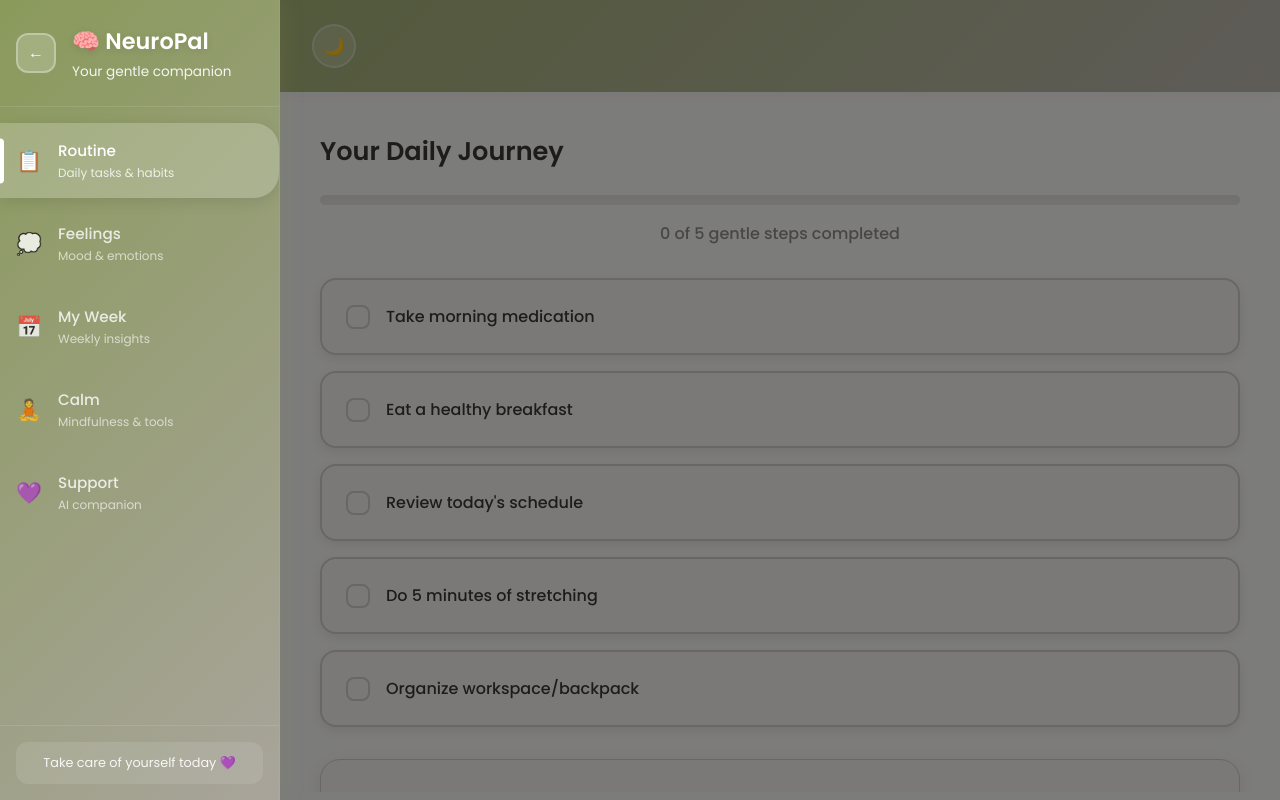
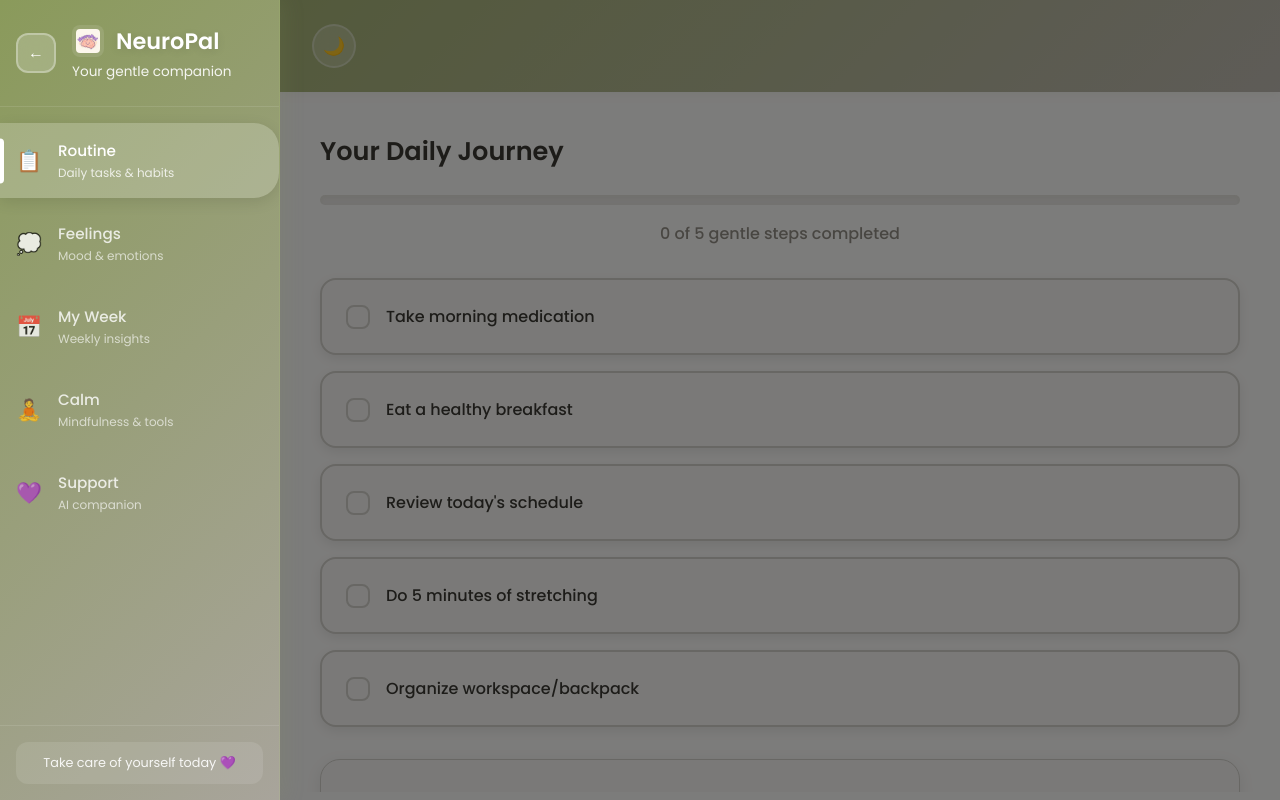
Before and after one commit to FryoPie/Neuro-pal, a React (Vite) app: page / in a window 1280 px wide. Built offline with nearby package versions, Linux system fonts and the light colour scheme.

Commit message:
Fix and implement logo in NeuroPal app

```diff
--- a/src/App.jsx
+++ b/src/App.jsx
@@ -204,7 +204,20 @@ function App() {
           <div className="header-content">
             {isMobile && (
               <div className="mobile-header">
-                <h1>🧠 NeuroPal</h1>
+                <div className="mobile-brand">
+                  <img
+                    src="/src/assets/Neuro-logo.png"
+                    alt="NeuroPal Logo"
+                    className="mobile-logo"
+                    onError={(e) => {
+                      // Fallback to emoji if image fails to load
+                      e.target.style.display = 'none';
+                      e.target.nextElementSibling.style.display = 'inline';
+                    }}
+                  />
+                  <span className="mobile-logo-fallback" style={{ display: 'none' }}>🧠</span>
+                  <h1>NeuroPal</h1>
+                </div>
                 <p>Your gentle companion</p>
               </div>
             )}
--- a/src/components/Sidebar.jsx
+++ b/src/components/Sidebar.jsx
@@ -64,8 +64,37 @@ const Sidebar = ({ activeTab, setActiveTab, isCollapsed, toggleSidebar }) => {
 
           {!isCollapsed && (
             <div className="sidebar-brand">
-              <h1>🧠 NeuroPal</h1>
+              <div className="brand-logo">
+                <img
+                  src="/src/assets/Neuro-logo.png"
+                  alt="NeuroPal Logo"
+                  className="logo-image"
+                  onError={(e) => {
+                    // Fallback to emoji if image fails to load
+                    e.target.style.display = 'none';
+                    e.target.nextElementSibling.style.display = 'block';
+                  }}
+                />
+                <span className="logo-fallback" style={{ display: 'none' }}>🧠</span>
+                <h1>NeuroPal</h1>
+              </div>
               <p>Your gentle companion</p>
+            </div>
+          )}
+
+          {isCollapsed && (
+            <div className="sidebar-brand-collapsed">
+              <img
+                src="/src/assets/Neuro-logo.png"
+                alt="NeuroPal Logo"
+                className="logo-image-small"
+                onError={(e) => {
+                  // Fallback to emoji if image fails to load
+                  e.target.style.display = 'none';
+                  e.target.nextElementSibling.style.display = 'block';
+                }}
+              />
+              <span className="logo-fallback-small" style={{ display: 'none' }}>🧠</span>
             </div>
           )}
         </div>
--- a/src/style.css
+++ b/src/style.css
@@ -1,18 +1,19 @@
 :root {
-  /* Sage and Stone Color Palette */
+  /* Sage Green Color Palette */
   --sage-primary: #8A9A5B;
   --sage-light: #A8B577;
   --sage-lighter: #C4D193;
   --sage-dark: #6B7A44;
   --sage-darker: #4C5530;
 
+  /* Stone Gray Color Palette */
   --stone-primary: #928E85;
   --stone-light: #A8A49B;
   --stone-lighter: #BEB9B1;
   --stone-dark: #7A766E;
   --stone-darker: #625F58;
 
-  /* Neutral Supporting Colors */
+  /* Neutral Colors */
   --cream-white: #FAF9F7;
   --warm-white: #F5F4F2;
   --soft-gray: #E8E6E3;
@@ -20,7 +21,7 @@
   --charcoal: #3A3832;
   --deep-charcoal: #2A2621;
 
-  /* Light theme colors using Sage and Stone */
+  /* Semantic Color Assignments */
   --bg-primary: var(--cream-white);
   --bg-secondary: var(--warm-white);
   --bg-tertiary: var(--soft-gray);
@@ -33,31 +34,31 @@
   --shadow-medium: rgba(138, 154, 91, 0.15);
   --accent-soft: rgba(138, 154, 91, 0.2);
 
-  /* Primary accent colors */
+  /* Primary Colors */
   --primary-accent: var(--sage-primary);
   --primary-accent-light: var(--sage-light);
   --primary-accent-lighter: var(--sage-lighter);
   --primary-accent-dark: var(--sage-dark);
 
-  /* Secondary accent colors */
+  /* Secondary Colors */
   --secondary-accent: var(--stone-primary);
   --secondary-accent-light: var(--stone-light);
   --secondary-accent-lighter: var(--stone-lighter);
   --secondary-accent-dark: var(--stone-dark);
 
-  /* Status colors with sage/stone tints */
+  /* Status Colors */
   --success-color: #7A9A5B;
   --warning-color: #B5A05B;
   --error-color: #A5705B;
   --info-color: var(--sage-primary);
 
-  /* Gradients using new palette */
+  /* Gradients */
   --gradient-primary: linear-gradient(135deg, var(--sage-primary), var(--stone-light));
   --gradient-secondary: linear-gradient(135deg, var(--sage-light), var(--stone-lighter));
   --gradient-calm: linear-gradient(135deg, var(--sage-lighter), var(--stone-light));
   --gradient-warm: linear-gradient(135deg, var(--stone-lighter), var(--sage-lighter));
 
-  /* Sidebar dimensions */
+  /* Layout Variables */
   --sidebar-width-expanded: 280px;
   --sidebar-width-collapsed: 70px;
   --mobile-navbar-height: 70px;
@@ -66,8 +67,8 @@
   --font-primary: 'Poppins', -apple-system, BlinkMacSystemFont, 'Segoe UI', sans-serif;
 }
 
+/* Dark Theme */
 [data-theme="dark"] {
-  /* Dark Indigo/Purple Theme for Better Visibility */
   --bg-primary: #1A1B2E;
   --bg-secondary: #16213E;
   --bg-tertiary: #0F3460;
@@ -92,13 +93,13 @@
   --warning-color: #FFE66D;
   --error-color: #FF6B6B;
 
-  /* Enhanced gradients for dark mode */
   --gradient-primary: linear-gradient(135deg, #E94560, #533A7B);
   --gradient-secondary: linear-gradient(135deg, #7209B7, #E94560);
   --gradient-calm: linear-gradient(135deg, #4ECDC4, #533A7B);
   --gradient-warm: linear-gradient(135deg, #FFE66D, #E94560);
 }
 
+/* Reset and Base Styles */
 * {
   margin: 0;
   padding: 0;
@@ -129,7 +130,7 @@ body {
   transition: all 0.3s ease;
 }
 
-/* Desktop Layout */
+/* Desktop Layout Adjustments */
 @media (min-width: 769px) {
   .app.sidebar-expanded .main-content {
     margin-left: var(--sidebar-width-expanded);
@@ -197,11 +198,36 @@ body {
   transform: scale(1.05);
 }
 
+/* Logo Styles */
+.sidebar-brand {
+  flex: 1;
+}
+
+.brand-logo {
+  display: flex;
+  align-items: center;
+  gap: 0.75rem;
+  margin-bottom: 0.25rem;
+}
+
+.logo-image {
+  width: 32px;
+  height: 32px;
+  border-radius: 8px;
+  object-fit: contain;
+  background: rgba(255, 255, 255, 0.1);
+  padding: 4px;
+}
+
+.logo-fallback {
+  font-size: 1.5rem;
+  line-height: 1;
+}
+
 .sidebar-brand h1 {
   color: white;
   font-size: 1.4rem;
   font-weight: 600;
-  margin-bottom: 0.25rem;
   text-shadow: 0 2px 8px rgba(0, 0, 0, 0.1);
 }
 
@@ -211,7 +237,73 @@ body {
   font-weight: 400;
 }
 
-/* Sidebar Navigation */
+/* Collapsed Logo */
+.sidebar-brand-collapsed {
+  display: flex;
+  align-items: center;
+  justify-content: center;
+  width: 100%;
+}
+
+.logo-image-small {
+  width: 28px;
+  height: 28px;
+  border-radius: 6px;
+  object-fit: contain;
+  background: rgba(255, 255, 255, 0.1);
+  padding: 3px;
+}
+
+.logo-fallback-small {
+  font-size: 1.3rem;
+  line-height: 1;
+  color: white;
+}
+
+/* Mobile Header Logo */
+.mobile-header {
+  text-align: center;
+}
+
+.mobile-brand {
+  display: flex;
+  align-items: center;
+  justify-content: center;
+  gap: 0.5rem;
+  margin-bottom: 0.25rem;
+}
+
+.mobile-logo {
+  width: 24px;
+  height: 24px;
+  border-radius: 4px;
+  object-fit: contain;
+  background: rgba(255, 255, 255, 0.1);
+  padding: 2px;
+}
+
+.mobile-logo-fallback {
+  font-size: 1.2rem;
+  line-height: 1;
+  color: white;
+}
+
+.mobile-header h1 {
+  font-size: 1.5rem;
+  font-weight: 600;
+  margin: 0;
+  text-shadow: 0 2px 8px rgba(0, 0, 0, 0.1);
+  color: white;
+}
+
+.mobile-header p {
+  font-size: 0.85rem;
+  opacity: 0.95;
+  font-weight: 400;
+  color: rgba(255, 255, 255, 0.9);
+}
+
+/* Navigation */
 .sidebar-nav {
   flex: 1;
   padding: 1rem 0;
@@ -333,7 +425,7 @@ body {
   font-weight: 400;
 }
 
-/* Mobile Overlay */
+/* Sidebar Overlay for Mobile */
 .sidebar-overlay {
   position: fixed;
   top: 0;
@@ -409,7 +501,7 @@ body {
   text-align: center;
 }
 
-/* Header Adjustments */
+/* App Header */
 .app-header {
   background: var(--gradient-secondary);
   padding: 1.5rem 2rem;
@@ -425,19 +517,6 @@ body {
   max-width: 100%;
 }
 
-.mobile-header h1 {
-  font-size: 1.5rem;
-  font-weight: 600;
-  margin-bottom: 0.25rem;
-  text-shadow: 0 2px 8px rgba(0, 0, 0, 0.1);
-}
-
-.mobile-header p {
-  font-size: 0.85rem;
-  opacity: 0.95;
-  font-weight: 400;
-}
-
 .header-actions {
   display: flex;
   align-items: center;
@@ -464,7 +543,7 @@ body {
   transform: scale(1.05);
 }
 
-/* Content Area */
+/* App Content */
 .app-content {
   flex: 1;
   padding: 2rem;
@@ -472,7 +551,7 @@ body {
   max-height: calc(100vh - 100px);
 }
 
-/* RESPONSIVE EMOTION GRID - FULLY CENTERED */
+/* Mood Entry */
 .mood-entry {
   margin-bottom: 2rem;
 }
@@ -507,7 +586,7 @@ body {
   align-items: center;
   justify-content: center;
   gap: 0.75rem;
-  box-shadow: 0 4px 16px rgba(0,0,0,0.08);
+  box-shadow: 0 4px 16px rgba(0, 0, 0, 0.08);
   position: relative;
   overflow: hidden;
   width: 100%;
@@ -530,7 +609,7 @@ body {
 
 .mood-button:hover {
   transform: translateY(-4px) scale(1.02);
-  box-shadow: 0 8px 24px rgba(0,0,0,0.15);
+  box-shadow: 0 8px 24px rgba(0, 0, 0, 0.15);
   border-color: var(--primary-accent);
 }
 
@@ -551,7 +630,7 @@ body {
   position: relative;
   z-index: 1;
   line-height: 1;
-  filter: drop-shadow(0 2px 4px rgba(0,0,0,0.1));
+  filter: drop-shadow(0 2px 4px rgba(0, 0, 0, 0.1));
 }
 
 .mood-label {
@@ -565,7 +644,6 @@ body {
   color: var(--text-primary);
   transition: color 0.3s ease;
 }
-
 
 .add-custom-mood {
   border: 2px dashed var(--border-color);
@@ -596,7 +674,7 @@ body {
   justify-content: center;
   z-index: 2;
   transition: all 0.3s ease;
-  box-shadow: 0 2px 8px rgba(0,0,0,0.2);
+  box-shadow: 0 2px 8px rgba(0, 0, 0, 0.2);
 }
 
 .remove-custom-mood:hover {
@@ -604,14 +682,14 @@ body {
   background: #d63031;
 }
 
-/* ENERGY TRACKER - BATTERY METAPHOR */
+/* Energy Tracker */
 .energy-tracker {
   margin-top: 2rem;
   padding: 2rem;
   background: var(--surface-soft);
   border-radius: 20px;
   border: 1px solid var(--border-color);
-  box-shadow: 0 4px 16px rgba(0,0,0,0.08);
+  box-shadow: 0 4px 16px rgba(0, 0, 0, 0.08);
 }
 
 .energy-tracker h3 {
@@ -675,7 +753,7 @@ body {
 .energy-button:hover {
   transform: translateY(-3px);
   border-color: var(--primary-accent);
-  box-shadow: 0 6px 20px rgba(0,0,0,0.15);
+  box-shadow: 0 6px 20px rgba(0, 0, 0, 0.15);
 }
 
 .energy-button.active {
@@ -694,7 +772,7 @@ body {
   font-size: 1.8rem;
   position: relative;
   z-index: 1;
-  filter: drop-shadow(0 2px 4px rgba(0,0,0,0.1));
+  filter: drop-shadow(0 2px 4px rgba(0, 0, 0, 0.1));
 }
 
 .energy-label {
@@ -710,7 +788,7 @@ body {
   background: var(--bg-secondary);
   border-radius: 16px;
   border: 1px solid var(--border-color);
-  box-shadow: 0 4px 16px rgba(0,0,0,0.08);
+  box-shadow: 0 4px 16px rgba(0, 0, 0, 0.08);
 }
 
 .energy-display {
@@ -726,7 +804,7 @@ body {
   line-height: 1.4;
 }
 
-/* PRODUCTION-QUALITY CALM PAGE */
+/* Calm Tab */
 .calm-tab {
   text-align: center;
   max-width: 600px;
@@ -850,8 +928,12 @@ body {
 }
 
 @keyframes pulse-glow {
-  0%, 100% { box-shadow: 0 6px 20px var(--shadow-medium); }
-  50% { box-shadow: 0 6px 20px var(--shadow-medium), 0 0 20px var(--accent-soft); }
+  0%, 100% {
+    box-shadow: 0 6px 20px var(--shadow-medium);
+  }
+  50% {
+    box-shadow: 0 6px 20px var(--shadow-medium), 0 0 20px var(--accent-soft);
+  }
 }
 
 .sound-status {
@@ -872,7 +954,7 @@ body {
   background: var(--surface-soft);
   border-radius: 20px;
   border: 1px solid var(--border-color);
-  box-shadow: 0 4px 16px rgba(0,0,0,0.08);
+  box-shadow: 0 4px 16px rgba(0, 0, 0, 0.08);
 }
 
 .invitation-content h3 {
@@ -915,7 +997,7 @@ body {
   font-style: italic;
 }
 
-/* PRODUCTION-QUALITY SUPPORT PAGE */
+/* Compassionate Chat */
 .compassionate-chat {
   max-width: 700px;
   margin: 0 auto;
@@ -928,7 +1010,7 @@ body {
   background: var(--surface-soft);
   border-radius: 20px;
   border: 1px solid var(--border-color);
-  box-shadow: 0 4px 16px rgba(0,0,0,0.08);
+  box-shadow: 0 4px 16px rgba(0, 0, 0, 0.08);
 }
 
 .chat-header h2 {
@@ -953,7 +1035,7 @@ body {
   display: flex;
   flex-direction: column;
   border: 1px solid var(--border-color);
-  box-shadow: 0 4px 16px rgba(0,0,0,0.08);
+  box-shadow: 0 4px 16px rgba(0, 0, 0, 0.08);
 }
 
 .chat-welcome {
@@ -1016,7 +1098,7 @@ body {
   border-radius: 18px;
   font-size: 0.95rem;
   line-height: 1.5;
-  box-shadow: 0 2px 8px rgba(0,0,0,0.1);
+  box-shadow: 0 2px 8px rgba(0, 0, 0, 0.1);
 }
 
 .chat-message.user .message-content {
@@ -1074,13 +1156,13 @@ body {
   font-size: 1.2rem;
   cursor: pointer;
   transition: all 0.3s ease;
-  box-shadow: 0 2px 8px rgba(0,0,0,0.1);
+  box-shadow: 0 2px 8px rgba(0, 0, 0, 0.1);
 }
 
 .send-button:hover:not(:disabled) {
   background: var(--primary-accent-light);
   transform: scale(1.05);
-  box-shadow: 0 4px 12px rgba(0,0,0,0.15);
+  box-shadow: 0 4px 12px rgba(0, 0, 0, 0.15);
 }
 
 .send-button:disabled {
@@ -1088,7 +1170,6 @@ body {
   cursor: not-allowed;
 }
 
-/* API Status */
 .api-status {
   font-size: 0.8rem;
   padding: 0.5rem 1rem;
@@ -1112,7 +1193,7 @@ body {
   border: 1px solid var(--warning-color);
 }
 
-/* Enhanced Calendar Styles */
+/* Calendar View */
 .calendar-view {
   max-width: 900px;
   margin: 0 auto;
@@ -1156,13 +1237,13 @@ body {
   cursor: pointer;
   transition: all 0.3s ease;
   font-family: var(--font-primary);
-  box-shadow: 0 4px 12px rgba(0,0,0,0.08);
+  box-shadow: 0 4px 12px rgba(0, 0, 0, 0.08);
 }
 
 .week-nav-button:hover:not(:disabled) {
   background: var(--primary-accent-light);
   transform: translateY(-2px);
-  box-shadow: 0 6px 16px rgba(0,0,0,0.12);
+  box-shadow: 0 6px 16px rgba(0, 0, 0, 0.12);
 }
 
 .week-nav-button:disabled {
@@ -1193,14 +1274,14 @@ body {
   display: flex;
   flex-direction: column;
   transition: all 0.3s ease;
-  box-shadow: 0 4px 12px rgba(0,0,0,0.08);
+  box-shadow: 0 4px 12px rgba(0, 0, 0, 0.08);
   position: relative;
   overflow: hidden;
 }
 
 .calendar-day:hover {
   transform: translateY(-2px);
-  box-shadow: 0 8px 20px rgba(0,0,0,0.12);
+  box-shadow: 0 8px 20px rgba(0, 0, 0, 0.12);
 }
 
 .calendar-day.today {
@@ -1296,14 +1377,13 @@ body {
   letter-spacing: 1px;
 }
 
-/* Enhanced Weekly Insights */
 .weekly-insights {
   background: var(--surface-soft);
   border-radius: 20px;
   padding: 2rem;
   margin-bottom: 2rem;
   border: 1px solid var(--border-color);
-  box-shadow: 0 4px 16px rgba(0,0,0,0.08);
+  box-shadow: 0 4px 16px rgba(0, 0, 0, 0.08);
 }
 
 .weekly-insights h3 {
@@ -1327,13 +1407,13 @@ body {
   padding: 1.5rem;
   text-align: center;
   border: 1px solid var(--border-color);
-  box-shadow: 0 4px 12px rgba(0,0,0,0.08);
+  box-shadow: 0 4px 12px rgba(0, 0, 0, 0.08);
   transition: all 0.3s ease;
 }
 
 .insight-card:hover {
   transform: translateY(-2px);
-  box-shadow: 0 8px 20px rgba(0,0,0,0.12);
+  box-shadow: 0 8px 20px rgba(0, 0, 0, 0.12);
 }
 
 .insight-card h4 {
@@ -1402,13 +1482,13 @@ body {
   padding: 1.5rem;
   margin-bottom: 16px;
   border: 1px solid var(--border-color);
-  box-shadow: 0 4px 12px rgba(0,0,0,0.08);
+  box-shadow: 0 4px 12px rgba(0, 0, 0, 0.08);
   transition: all 0.3s ease;
 }
 
 .pattern-card:hover {
   transform: translateY(-1px);
-  box-shadow: 0 6px 16px rgba(0,0,0,0.12);
+  box-shadow: 0 6px 16px rgba(0, 0, 0, 0.12);
 }
 
 .pattern-message {
@@ -1424,7 +1504,6 @@ body {
   line-height: 1.4;
 }
 
-/* Enhanced Wellness Report Button */
 .calendar-actions {
   text-align: center;
   margin-bottom: 2rem;
@@ -1441,7 +1520,7 @@ body {
   cursor: pointer;
   transition: all 0.3s ease;
   font-family: var(--font-primary);
-  box-shadow: 0 4px 16px rgba(0,0,0,0.08);
+  box-shadow: 0 4px 16px rgba(0, 0, 0, 0.08);
   margin-bottom: 1rem;
   display: inline-flex;
   align-items: center;
@@ -1451,7 +1530,7 @@ body {
 
 .wellness-report-button:hover:not(:disabled) {
   transform: translateY(-2px);
-  box-shadow: 0 8px 24px rgba(0,0,0,0.15);
+  box-shadow: 0 8px 24px rgba(0, 0, 0, 0.15);
 }
 
 .wellness-report-button:disabled {
@@ -1495,13 +1574,12 @@ body {
   margin: 0 auto;
 }
 
-/* Enhanced Calendar Legend */
 .calendar-legend {
   background: var(--surface-soft);
   border-radius: 16px;
   padding: 1.5rem;
   border: 1px solid var(--border-color);
-  box-shadow: 0 4px 12px rgba(0,0,0,0.08);
+  box-shadow: 0 4px 12px rgba(0, 0, 0, 0.08);
 }
 
 .calendar-legend h4 {
@@ -1549,10 +1627,7 @@ body {
   flex-shrink: 0;
 }
 
-/* Continue with existing component styles... */
-/* Component Styles with New Color Scheme */
-
-/* Progress Section */
+/* Routine Tab */
 .routine-header {
   display: flex;
   justify-content: space-between;
@@ -1576,7 +1651,7 @@ body {
   border-radius: 20px;
   font-size: 0.9rem;
   font-weight: 600;
-  box-shadow: 0 2px 8px rgba(0,0,0,0.1);
+  box-shadow: 0 2px 8px rgba(0, 0, 0, 0.1);
 }
 
 .streak-flame {
@@ -1612,7 +1687,7 @@ body {
   left: 0;
   right: 0;
   bottom: 0;
-  background: linear-gradient(90deg, transparent, rgba(255,255,255,0.3), transparent);
+  background: linear-gradient(90deg, transparent, rgba(255, 255, 255, 0.3), transparent);
   animation: shimmer 2s infinite;
 }
 
@@ -1628,7 +1703,6 @@ body {
   font-weight: 500;
 }
 
-/* Task Cards */
 .tasks-container {
   display: flex;
   flex-direction: column;
@@ -1642,13 +1716,13 @@ body {
   padding: 1.5rem;
   transition: all 0.3s cubic-bezier(0.4, 0, 0.2, 1);
   position: relative;
-  box-shadow: 0 4px 12px rgba(0,0,0,0.08);
+  box-shadow: 0 4px 12px rgba(0, 0, 0, 0.08);
 }
 
 .task-card:hover {
   border-color: var(--primary-accent);
   transform: translateY(-2px);
-  box-shadow: 0 8px 24px rgba(0,0,0,0.15);
+  box-shadow: 0 8px 24px rgba(0, 0, 0, 0.15);
 }
 
 .task-card.completed {
@@ -1731,8 +1805,14 @@ body {
 }
 
 @keyframes celebrate {
-  0% { transform: scale(0.8) translateY(20px); opacity: 0; }
-  100% { transform: scale(1) translateY(0); opacity: 1; }
+  0% {
+    transform: scale(0.8) translateY(20px);
+    opacity: 0;
+  }
+  100% {
+    transform: scale(1) translateY(0);
+    opacity: 1;
+  }
 }
 
 /* Sensory Check-in */
@@ -1742,7 +1822,7 @@ body {
   background: var(--bg-tertiary);
   border-radius: 16px;
   border: 1px solid var(--border-color);
-  box-shadow: 0 4px 12px rgba(0,0,0,0.08);
+  box-shadow: 0 4px 12px rgba(0, 0, 0, 0.08);
 }
 
 .sensory-checkin h3 {
@@ -1820,14 +1900,14 @@ body {
   font-size: 1rem;
 }
 
-/* Enhanced Mood Reflection */
+/* Mood Reflection */
 .mood-reflection {
   margin-top: 2rem;
   padding: 2rem;
   background: var(--surface-soft);
   border-radius: 16px;
   border: 1px solid var(--border-color);
-  box-shadow: 0 4px 12px rgba(0,0,0,0.08);
+  box-shadow: 0 4px 12px rgba(0, 0, 0, 0.08);
 }
 
 .reflection-header {
@@ -1990,7 +2070,7 @@ body {
   margin: 0;
 }
 
-/* Mood Components */
+/* Mood Tab */
 .mood-tab h2 {
   color: var(--text-primary);
   margin-bottom: 2rem;
@@ -2007,7 +2087,7 @@ body {
   text-align: center;
   margin-bottom: 2rem;
   border: 1px solid var(--border-color);
-  box-shadow: 0 4px 12px rgba(0,0,0,0.08);
+  box-shadow: 0 4px 12px rgba(0, 0, 0, 0.08);
 }
 
 .mood-display {
@@ -2036,7 +2116,7 @@ body {
   padding: 1rem 1.25rem;
   border-radius: 12px;
   border: 1px solid var(--border-color);
-  box-shadow: 0 2px 8px rgba(0,0,0,0.08);
+  box-shadow: 0 2px 8px rgba(0, 0, 0, 0.08);
 }
 
 .mood-time {
@@ -2045,7 +2125,7 @@ body {
   font-weight: 500;
 }
 
-/* Toast Notifications */
+/* Toast */
 .toast {
   position: fixed;
   top: 20px;
@@ -2370,7 +2450,7 @@ body {
   to { opacity: 1; }
 }
 
-/* Responsive Design Adjustments */
+/* Responsive Design */
 @media (max-width: 768px) {
   .sidebar {
     transform: translateX(-100%);
@@ -2552,7 +2632,6 @@ body {
   }
 }
 
-/* Tablet Adjustments */
 @media (min-width: 481px) and (max-width: 768px) {
   .mood-grid {
     grid-template-columns: repeat(3, 1fr);
@@ -2564,7 +2643,6 @@ body {
   }
 }
 
-/* Desktop Adjustments */
 @media (min-width: 1024px) {
   .mood-grid {
     grid-template-columns: repeat(4, 1fr);
@@ -2589,7 +2667,7 @@ body {
   }
 }
 
-/* Accessibility and reduced motion */
+/* Accessibility and Motion Preferences */
 @media (prefers-reduced-motion: reduce) {
   .breathing-animation,
   .breathing-animation::after,
@@ -2617,7 +2695,7 @@ body {
   }
 }
 
-/* Focus styles for accessibility */
+/* Focus Styles for Accessibility */
 .nav-button:focus,
 .mobile-nav-button:focus,
 .task-checkbox:focus + .checkmark,
@@ -2641,23 +2719,20 @@ body {
   outline-offset: 2px;
 }
 
-/* High contrast mode support */
+/* High Contrast Support */
 @media (prefers-contrast: high) {
   .task-card,
   .mood-button,
   .energy-button,
   .sensory-button,
   .calendar-day,
-  .nav-button {
-    border-width: 3px;
-  }
-
+  .nav-button,
   .checkmark {
     border-width: 3px;
   }
 }
 
-/* Dark theme emoji visibility enhancements */
+/* Dark Theme Specific Adjustments */
 [data-theme="dark"] .mood-emoji,
 [data-theme="dark"] .energy-emoji,
 [data-theme="dark"] .sensory-emoji {
@@ -2681,7 +2756,7 @@ body {
   border-color: rgba(255, 107, 107, 0.4);
 }
 
-/* Additional typing indicator styles */
+/* Chat Typing Indicator */
 .typing-indicator {
   display: flex;
   gap: 0.3rem;
@@ -2705,8 +2780,12 @@ body {
 }
 
 @keyframes typing {
-  0%, 60%, 100% { transform: translateY(0); }
-  30% { transform: translateY(-10px); }
+  0%, 60%, 100% {
+    transform: translateY(0);
+  }
+  30% {
+    transform: translateY(-10px);
+  }
 }
 
 .typing-message {
```
